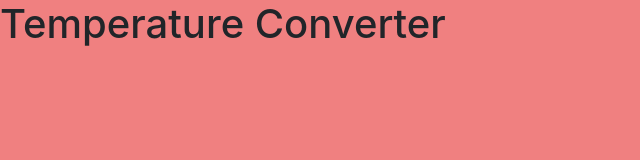
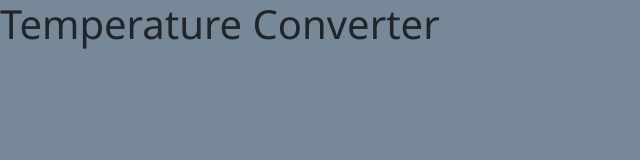
Before and after one commit to rtate2/tempConverter, a plain HTML site: page index.html in a window 1280 px wide. Shown: the whole page, without its empty margins (0-640 px from the left). Drawn offline with nearby package versions, Linux system fonts and the light colour scheme.

Commit message:
adding title

```diff
--- a/main.css
+++ b/main.css
@@ -1,3 +1,7 @@
 body {
-    background-color: lightcoral;
+    background-color: lightslategray;
 }
+
+h1 {
+    font-family: 'Segoe UI', Tahoma, Geneva, Verdana, sans-serif;
+}
```
